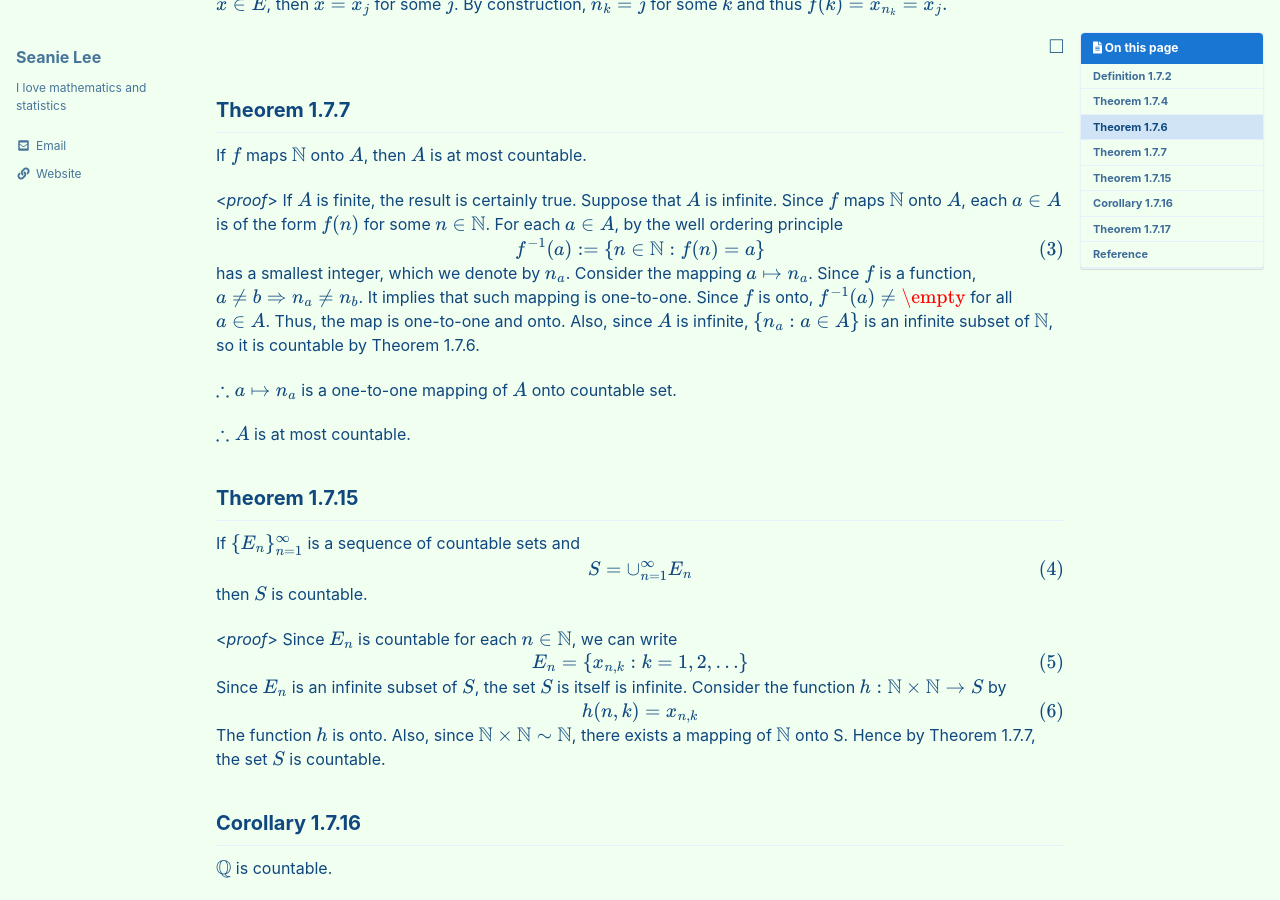
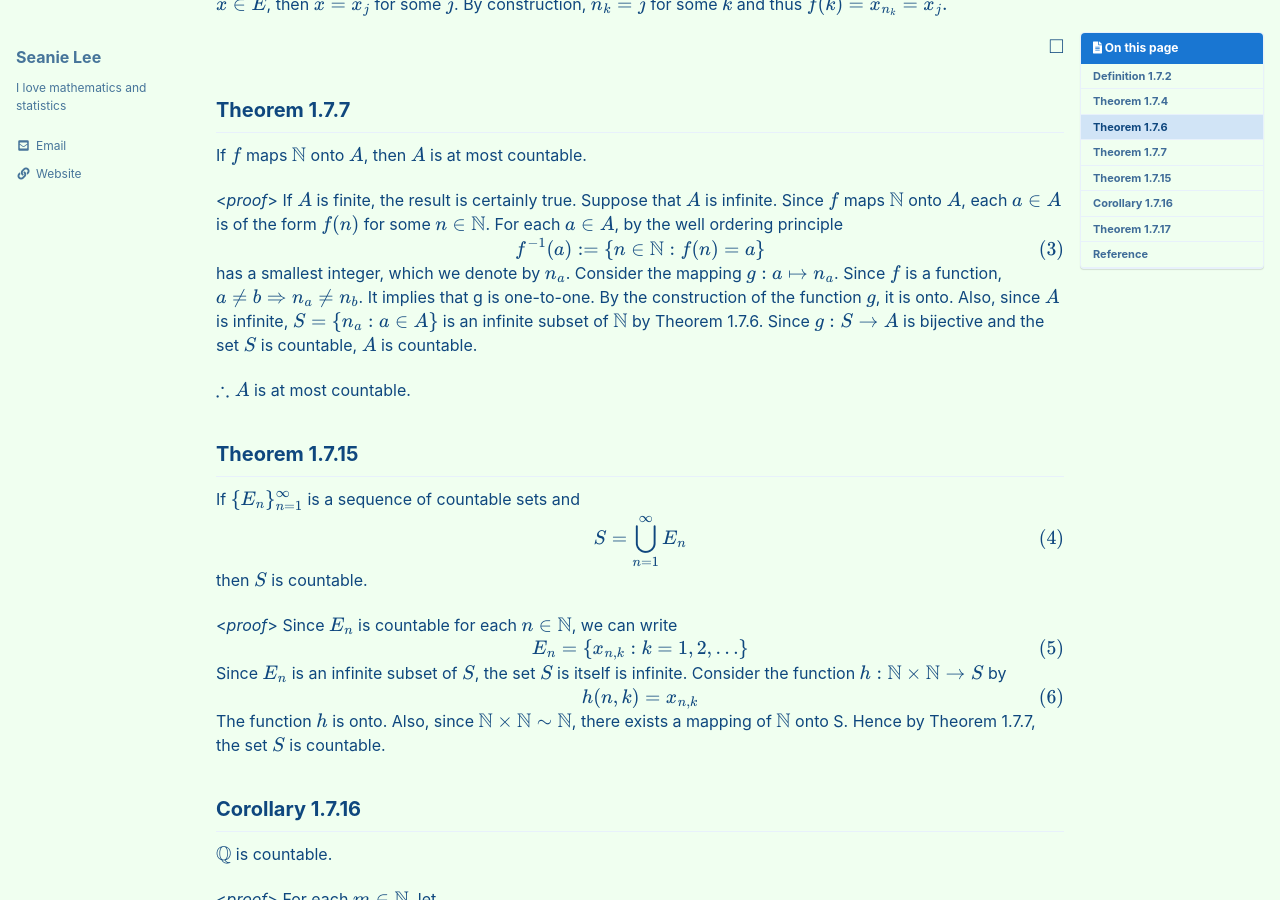
Before and after one commit to seanie12/blog, a Jekyll site: the page built from _posts/2020-11-07-countable-uncoutable.md, in a window 1280 px wide and 900 px high, scrolled down 1200 px. Built offline with Jekyll 4.4.1, drawn with Linux system fonts in a browser that asks for light colours; cached includes are drawn as plain includes; formulas are drawn with MathJax 3.

Commit message:
Update 2020-11-07-countable-uncoutable.md

```diff
--- a/_posts/2020-11-07-countable-uncoutable.md
+++ b/_posts/2020-11-07-countable-uncoutable.md
@@ -68,13 +68,12 @@ $$
 f^{-1}(a):= \{ n\in\mathbb{N}:f(n)=a\}
 \end{align}
 $$
-has a smallest integer, which we denote by $n_a$.  Consider the mapping $a\mapsto n_a$. Since $f$ is a function,   $a\neq b \Rightarrow n_a \neq n_b$. It implies that such mapping is one-to-one. Since $f$ is onto, $f^{-1}(a) \neq \empty$ for all $a\in A$. Thus, the map is one-to-one and onto. Also, since $A$ is infinite,
+has a smallest integer, which we denote by $n_a$.  Consider the mapping $g:a\mapsto n_a$. Since $f$ is a function,   $a\neq b \Rightarrow n_a \neq n_b$. It implies that g is one-to-one.  By the construction of the function $g$, it is onto. Also, since $A$ is infinite,
 $$
-\{n_a:a\in A\}
+S=\{n_a:a\in A\}
 $$
-is an infinite subset of $\mathbb{N}$, so it is countable by Theorem 1.7.6.
+is an infinite subset of $\mathbb{N}$ by Theorem 1.7.6. Since $g: S \rightarrow A$ is bijective and the set $S$ is countable,  $A$ is countable.
 
-$\therefore a\mapsto n_a$ is a one-to-one mapping of $A$ onto countable set.
 
 $\therefore A$ is at most countable.
 $$\tag*{$\square$}$$
@@ -83,7 +82,7 @@ $$\tag*{$\square$}$$
 If $$\{E_n\}_{n=1}^\infty$$ is a sequence of countable sets and
 $$
 \begin{align}
-S = \cup_{n=1}^\infty E_n
+S = \bigcup_{n=1}^\infty E_n
 \end{align}
 $$
 then $S$ is countable.
```
